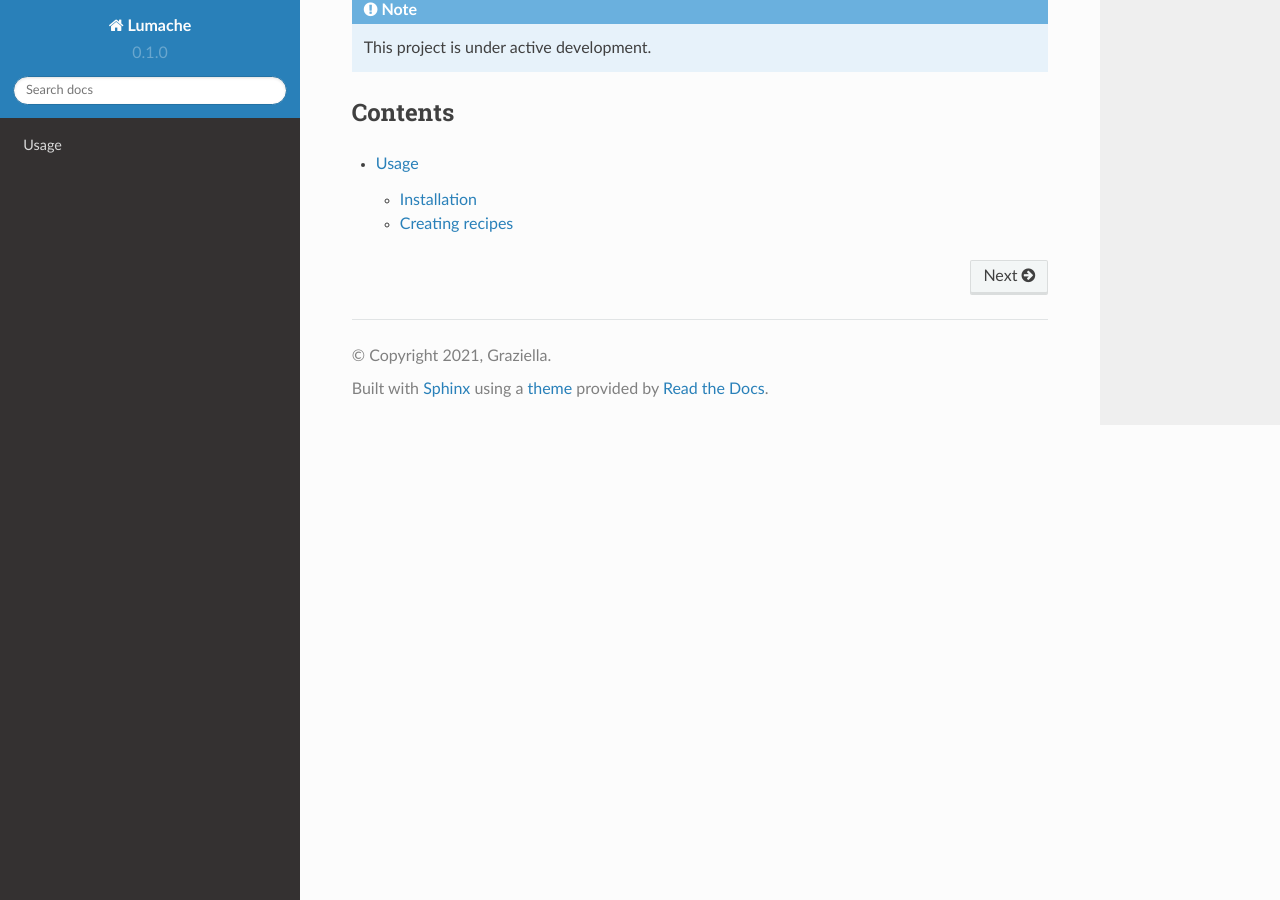
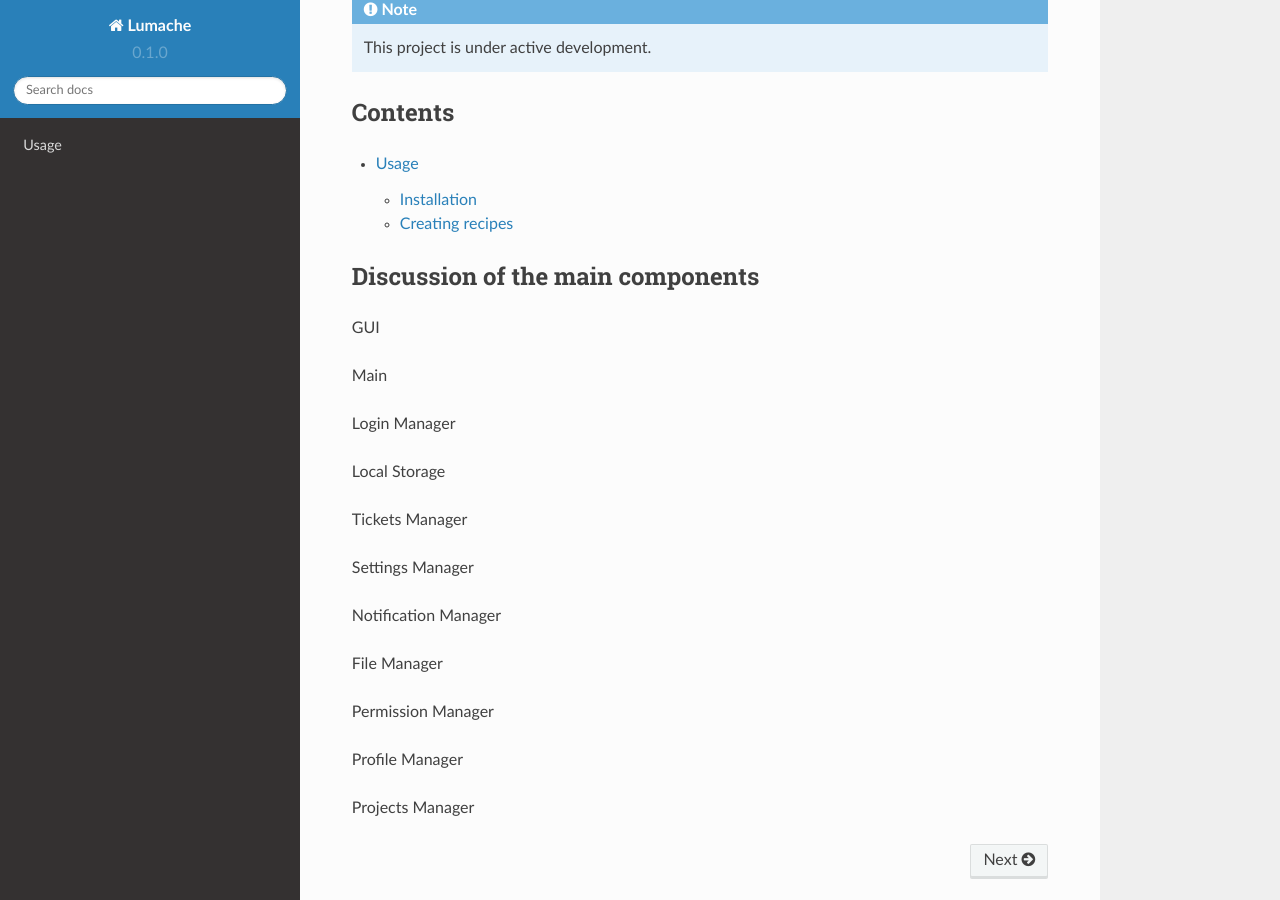
Before and after one commit to setap5d/rtd, a Sphinx documentation site: the page built from docs/source/index.rst, in a window 1280 px wide and 900 px high, scrolled down 1188 px. Built offline with Sphinx 7.4.7 and the Read the Docs theme 2.0.0, drawn with Linux system fonts in a browser that asks for light colours.

Commit message:
Update index.rst
Copy and pasted componenets

```diff
--- a/docs/source/index.rst
+++ b/docs/source/index.rst
@@ -60,3 +60,27 @@ Contents
 .. toctree::
 
    usage
+
+Discussion of the main components
+----------------------------------
+GUI
+
+Main
+
+Login Manager
+
+Local Storage
+
+Tickets Manager
+
+Settings Manager
+
+Notification Manager
+
+File Manager
+
+Permission Manager
+
+Profile Manager
+
+Projects Manager
```
